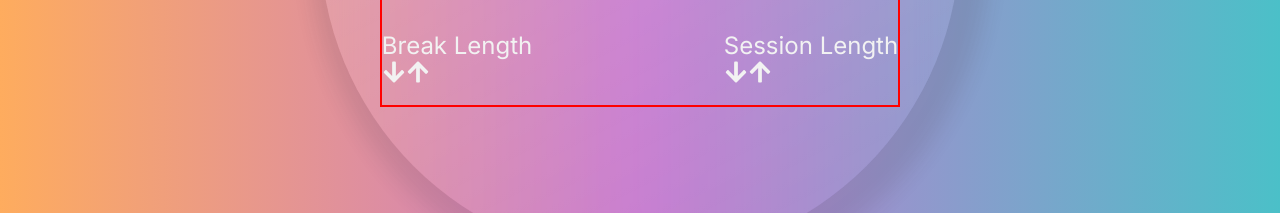
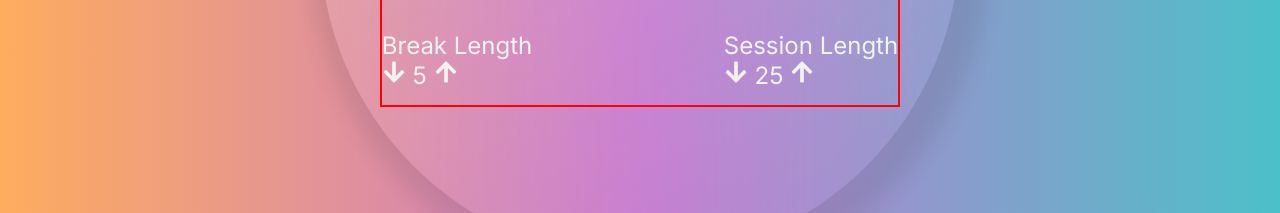
Before and after one commit to MFarabi619/pomodoro-clock, a React (Vite) app: page / in a window 1280 px wide. Shown: the part 460-673 px from the top of the page. Built offline with nearby package versions, Linux system fonts and the light colour scheme.

Commit message:
Encapsulate icons and numbers in container-3

```diff
--- a/src/Components/Clock/Clock.jsx
+++ b/src/Components/Clock/Clock.jsx
@@ -11,24 +11,28 @@
       <div className="container-2">
         <section className="break-container">
           <p id="break-label">Break Length</p>
+          <div className="container-3">
             <span id="break-decrement">
               <FaArrowDown />
             </span>
-          <span id="break-length"></span>
+            <span id="break-length"> 5 </span>
             <span id="break-increment">
               <FaArrowUp />
             </span>
+          </div>
         </section>
 
         <section className="session-container">
           <p id="session-label">Session Length</p>
+          <div className="container-3">
             <span id="session-decrement">
               <FaArrowDown />
             </span>
-          <span id="session-length"></span>
+            <span id="session-length"> 25 </span>
             <span id="session-increment">
               <FaArrowUp />
             </span>
+          </div>
         </section>
       </div>
     </div>
```
Lines whose indentation alone changed are shown as unchanged.
